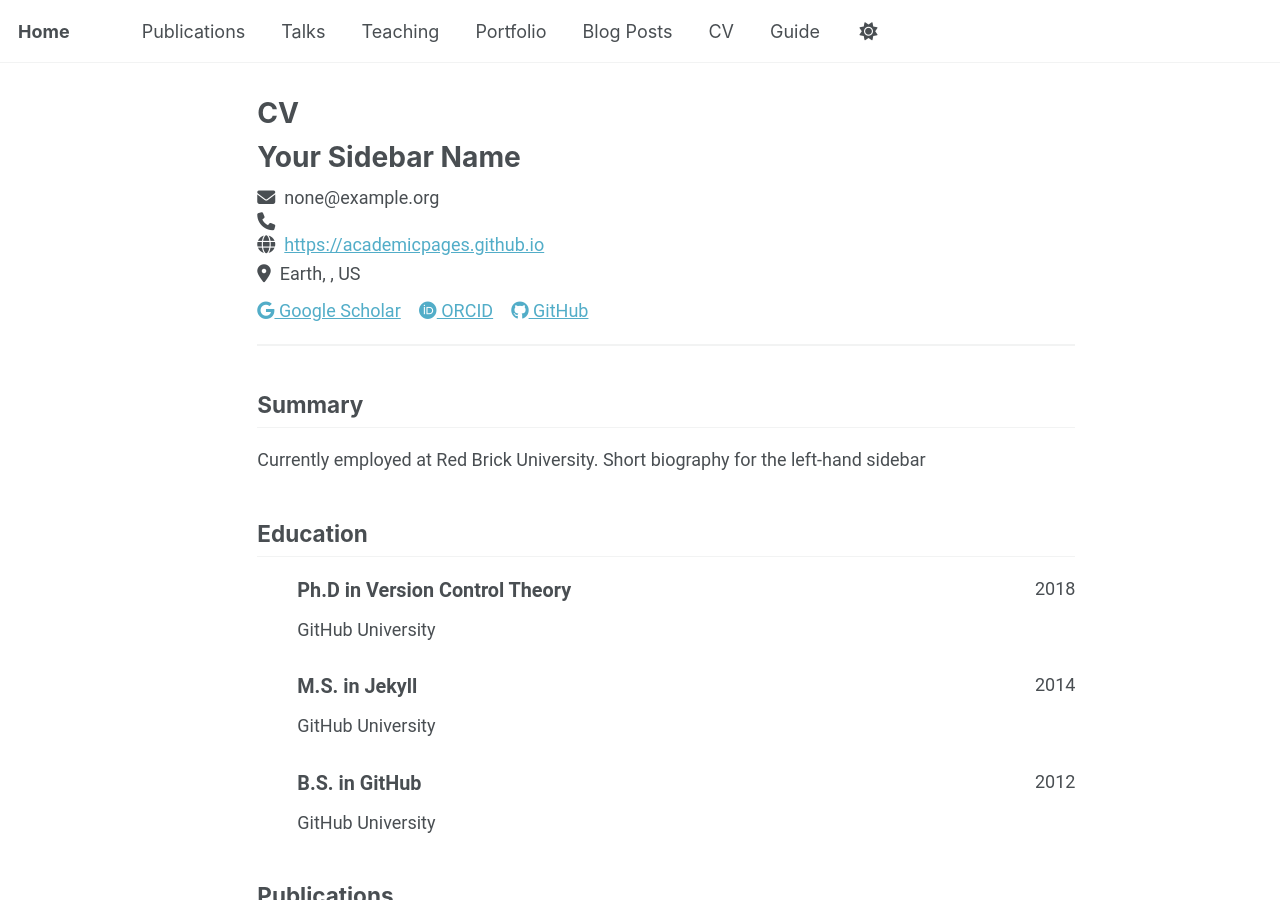
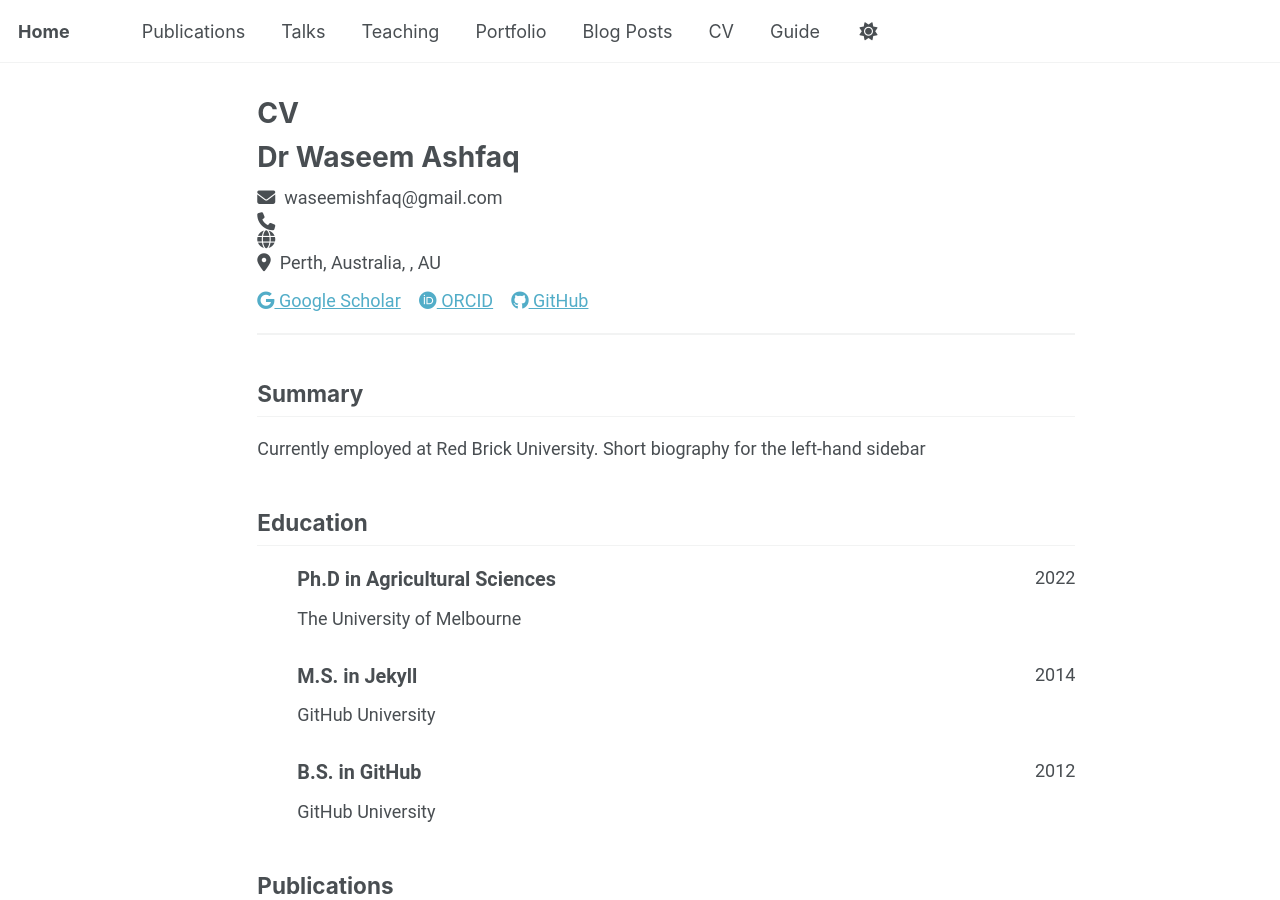
Before and after one commit to washfaq/waseemashfaq.github.io, a Jekyll site: the page built from _pages/cv-json.md, in a window 1280 px wide and 900 px high. Built offline with Jekyll 4.4.1, drawn with Linux system fonts in a browser that asks for light colours; a script bundle is joined from its source files by our own code; library files that are not in the unit come from our copies.

Commit message:
Update cv.json

```diff
--- a/_data/cv.json
+++ b/_data/cv.json
@@ -1,27 +1,27 @@
 {
   "basics": {
-    "name": "Your Sidebar Name",
-    "email": "none@example.org",
+    "name": "Dr Waseem Ashfaq",
+    "email": "waseemishfaq@gmail.com",
     "phone": "",
-    "website": "https://academicpages.github.io",
+    "website": "",
     "summary": "Currently employed at Red Brick University. Short biography for the left-hand sidebar",
     "location": {
       "address": "",
       "postalCode": "",
-      "city": "Earth",
-      "countryCode": "US",
+      "city": "Perth, Australia",
+      "countryCode": "AU",
       "region": ""
     },
     "profiles": [
       {
         "network": "Google Scholar",
         "username": "",
-        "url": "https://scholar.google.com/citations?user=PS_CX0AAAAAJ"
+        "url": "https://scholar.google.com/citations?user=C6-BQwYAAAAJ&hl=en"
       },
       {
         "network": "ORCID",
         "username": "",
-        "url": "https://orcid.org/yourorcidurl"
+        "url": "https://orcid.org/0000-0002-3581-6144"
       },
       {
         "network": "GitHub",
@@ -33,11 +33,11 @@
   "work": [],
   "education": [
     {
-      "institution": "GitHub University",
-      "area": "Ph.D in Version Control Theory",
+      "institution": "The University of Melbourne",
+      "area": "Ph.D in Agricultural Sciences",
       "studyType": "",
       "startDate": "",
-      "endDate": "2018",
+      "endDate": "2022",
       "gpa": null,
       "courses": []
     },
```
